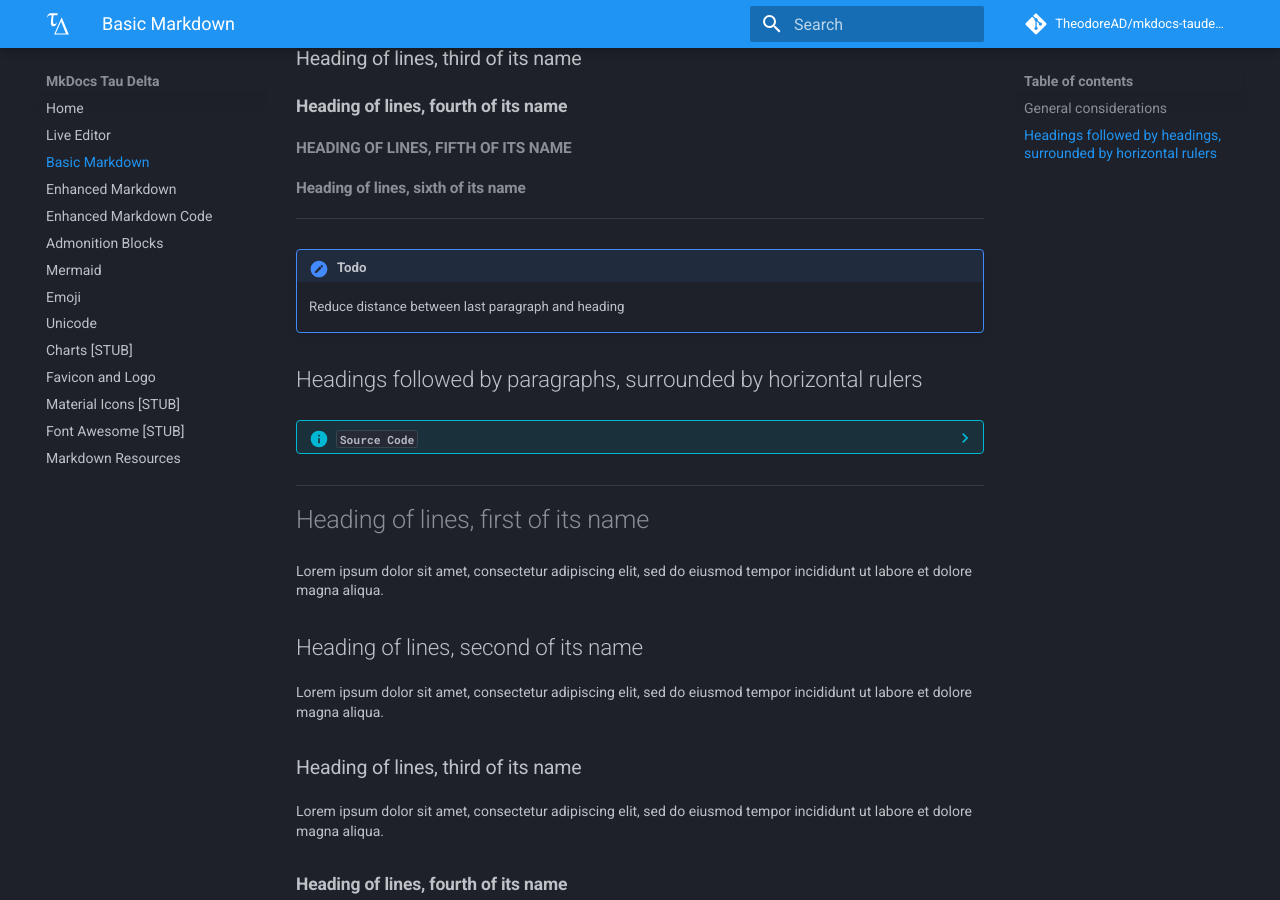
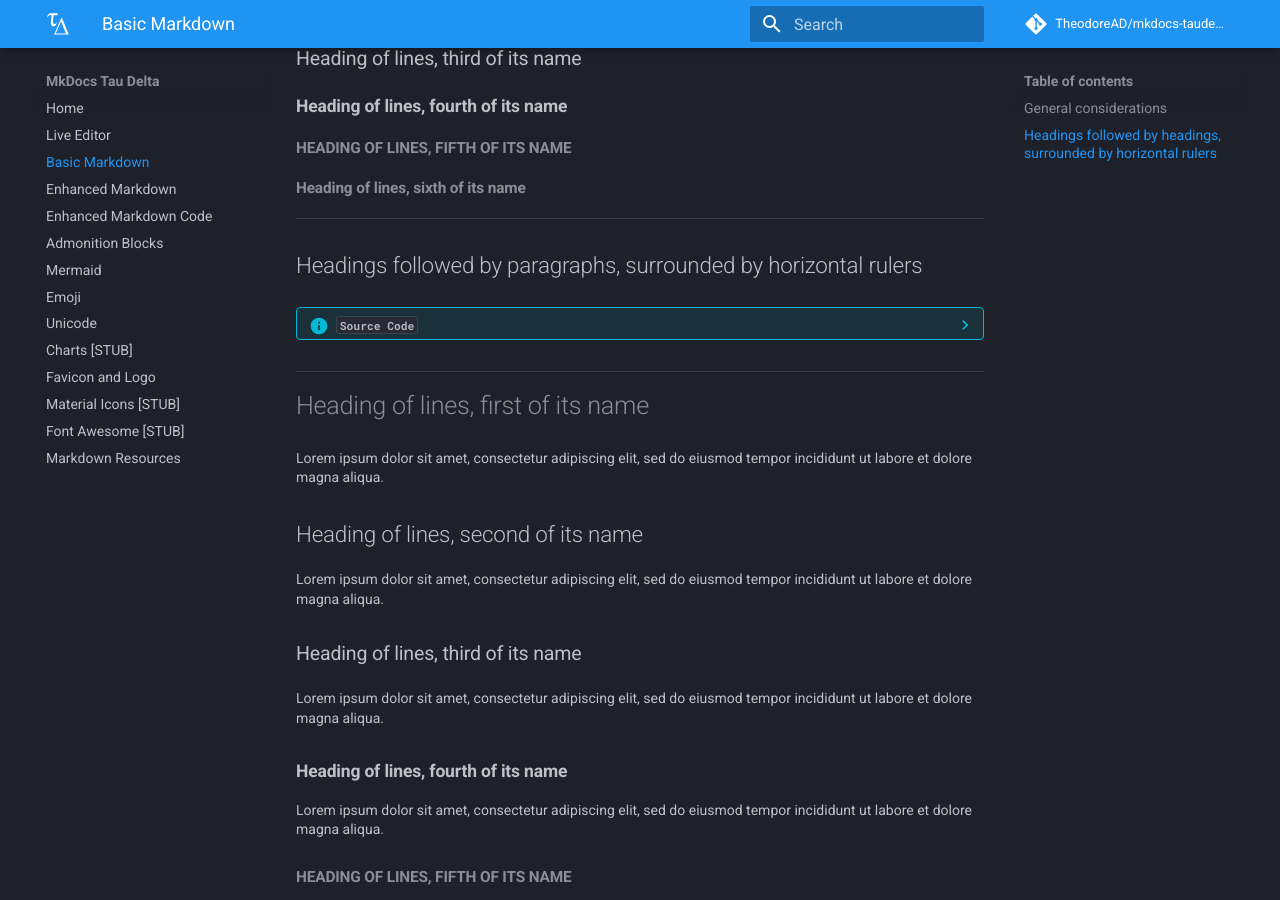
Before and after one commit to TheodoreAD/mkdocs-taudelta, an MkDocs documentation site: the page built from docs/basic-markdown.md, in a window 1280 px wide and 900 px high, scrolled down 685 px. Built offline with MkDocs 1.6.1 and Material for MkDocs 9.7.7, drawn with Linux system fonts in a browser that asks for light colours; comment, search, counter and statistics services are not loaded.

Commit message:
fixup! Initial version

```diff
--- a/docs/basic-markdown.md
+++ b/docs/basic-markdown.md
@@ -59,9 +59,6 @@ A [Markdown note-keeping tool][boostnote] can be found [here][boostnote].
 ###### Heading of lines, sixth of its name
 
 * * *
-
-!!! TODO
-    Reduce distance between last paragraph and heading
 
 ## Headings followed by paragraphs, surrounded by horizontal rulers
 
```
